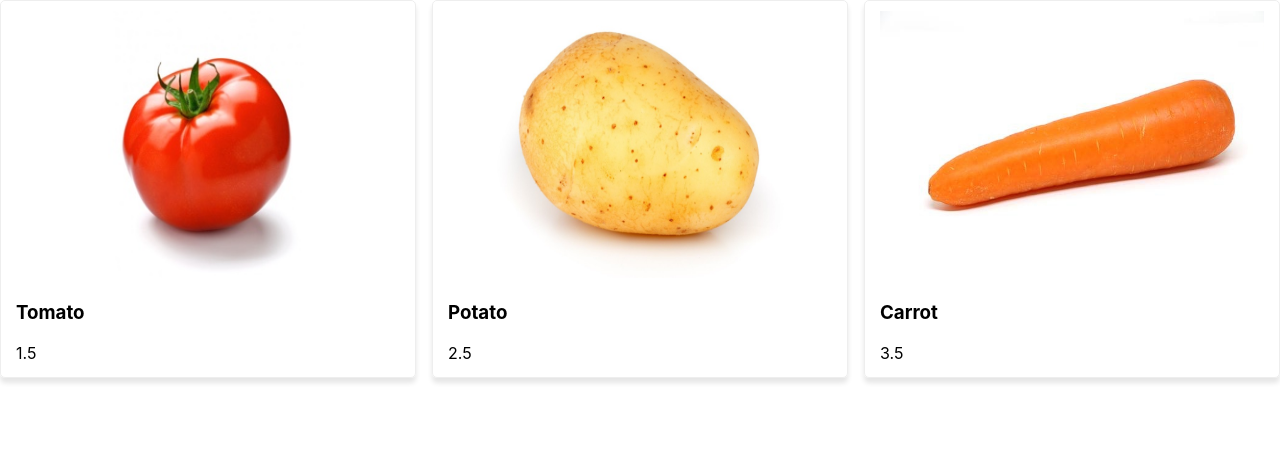
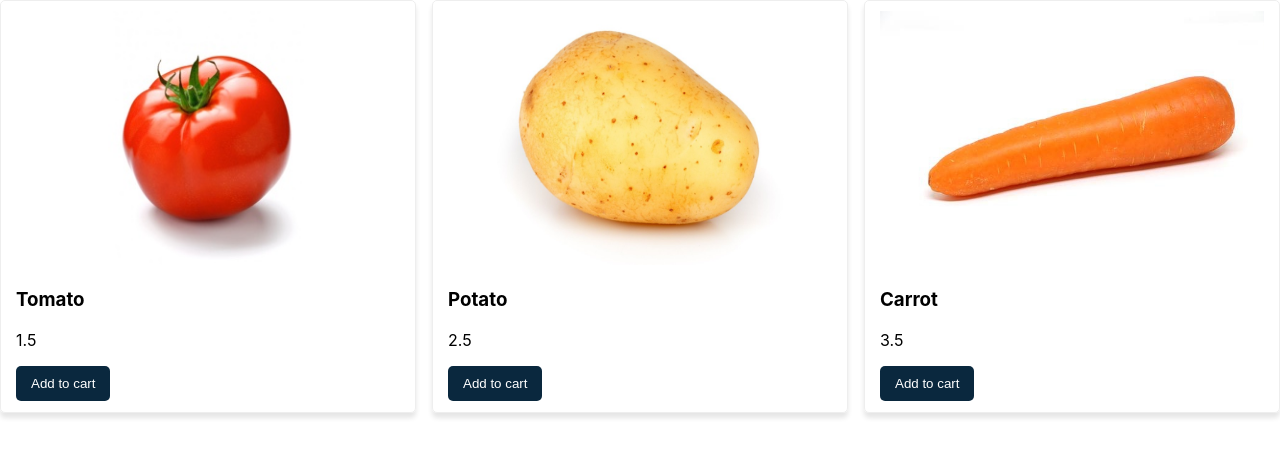
Before and after one commit to ericgomez/shopping-cart, a React (Create React App) app: page / in a window 1280 px wide. Shown: the top 456 px of the page. Built offline with nearby package versions, Linux system fonts and the light colour scheme.

Commit message:
Button add item cart

```diff
--- /dev/null
+++ b/src/components/Button.js
@@ -0,0 +1,20 @@
+import { Component } from 'react'
+
+const styles = {
+  button: {
+    backgroundColor: '#0a283e',
+    color: '#fff',
+    border: 'none',
+    padding: '10px 15px',
+    borderRadius: '5px',
+    cursor: 'pointer'
+  }
+}
+
+class Button extends Component {
+  render () {
+    return <button style={styles.button} {...this.props} />
+  }
+}
+
+export default Button
--- a/src/components/Product.js
+++ b/src/components/Product.js
@@ -1,4 +1,5 @@
 import { Component } from 'react'
+import Button from './Button'
 
 const styles = {
   product: {
@@ -10,7 +11,7 @@
   },
   image: {
     width: '100%',
-    height: '75%'
+    height: '65%'
   }
 }
 
@@ -24,6 +25,7 @@
         <img src={product.image} alt={product.name} style={styles.image} />
         <h3>{product.name}</h3>
         <p>{product.price}</p>
+        <Button onClick={() => addCartItem(product)}>Add to cart</Button>
       </div>
     )
   }
```
